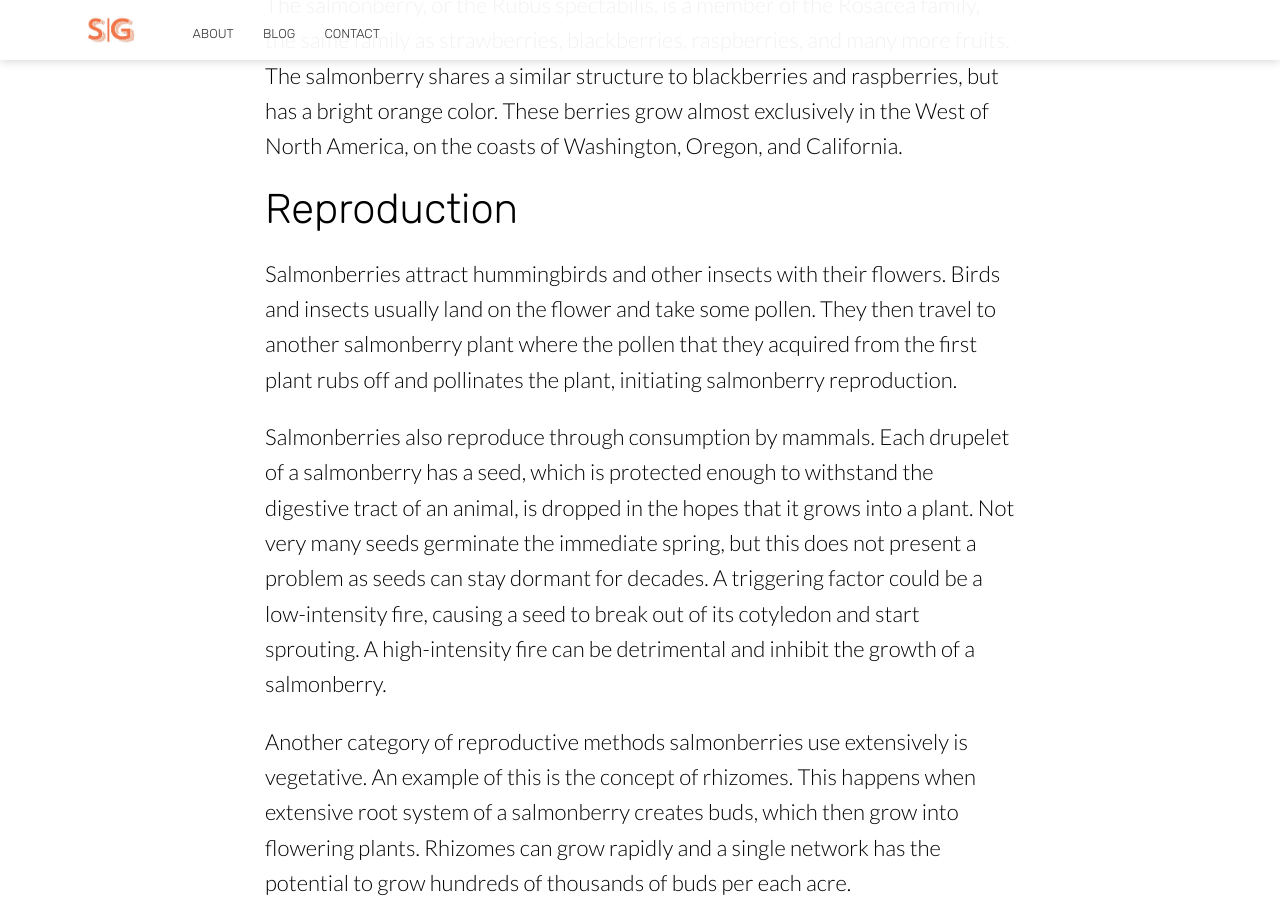
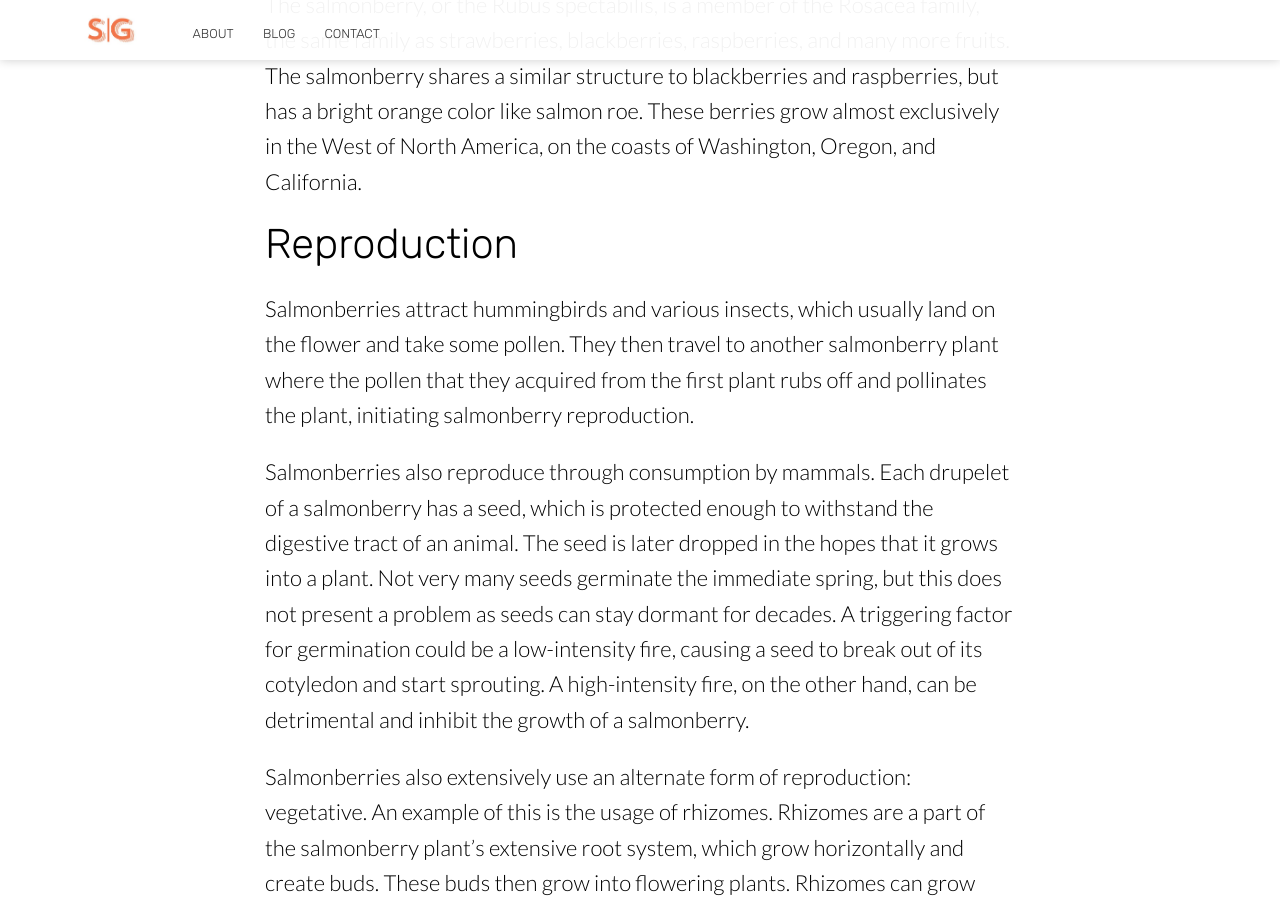
Before and after one commit to homologus/crowdsourcing, a Jekyll site: the page built from _posts/2018-02-25-salmonberry-reproduction.md, in a window 1280 px wide and 900 px high, scrolled down 1050 px. Built offline with Jekyll 4.4.1, drawn with Linux system fonts in a browser that asks for light colours; nearby versions of some CDN libraries; some of the changed text lies outside the part shown.

Commit message:
Add real text to the front page, and proofread blog posts

```diff
--- a/_posts/2018-02-25-salmonberry-reproduction.md
+++ b/_posts/2018-02-25-salmonberry-reproduction.md
@@ -10,16 +10,34 @@ author_staff_member: eric
 
 ## Overview
 
-The salmonberry, or the Rubus spectabilis, is a member of the Rosacea family, the same family as strawberries, blackberries, raspberries, and many more fruits. The salmonberry shares a similar structure to blackberries and raspberries, but has a bright orange color. These berries grow almost exclusively in the West of North America, on the coasts of Washington, Oregon, and California.
+The salmonberry, or the Rubus spectabilis, is a member of the Rosacea family, the same family as strawberries, blackberries, raspberries, and many more fruits.
+The salmonberry shares a similar structure to blackberries and raspberries, but has a bright orange color like salmon roe.
+These berries grow almost exclusively in the West of North America, on the coasts of Washington, Oregon, and California.
 
 ## Reproduction
 
-Salmonberries attract hummingbirds and other insects with their flowers. Birds and insects usually land on the flower and take some pollen. They then travel to another salmonberry plant where the pollen that they acquired from the first plant rubs off and pollinates the plant, initiating salmonberry reproduction.
+Salmonberries attract hummingbirds and various insects, which usually land on the flower and take some pollen.
+They then travel to another salmonberry plant where the pollen that they acquired from the first plant rubs off and pollinates the plant, initiating salmonberry reproduction.
 
-Salmonberries also reproduce through consumption by mammals. Each drupelet of a salmonberry has a seed, which is protected enough to withstand the digestive tract of an animal, is dropped in the hopes that it grows into a plant. Not very many seeds germinate the immediate spring, but this does not present a problem as seeds can stay dormant for decades. A triggering factor could be a low-intensity fire, causing a seed to break out of its cotyledon and start sprouting. A high-intensity fire can be detrimental and inhibit the growth of a salmonberry.
+Salmonberries also reproduce through consumption by mammals.
+Each drupelet of a salmonberry has a seed, which is protected enough to withstand the digestive tract of an animal.
+The seed is later dropped in the hopes that it grows into a plant.
+Not very many seeds germinate the immediate spring, but this does not present a problem as seeds can stay dormant for decades.
+A triggering factor for germination could be a low-intensity fire, causing a seed to break out of its cotyledon and start sprouting.
+A high-intensity fire, on the other hand, can be detrimental and inhibit the growth of a salmonberry.
 
-Another category of reproductive methods salmonberries use extensively is vegetative. An example of this is the concept of rhizomes. This happens when extensive root system of a salmonberry creates buds, which then grow into flowering plants. Rhizomes can grow rapidly and a single network has the potential to grow hundreds of thousands of buds per each acre.
+Salmonberries also extensively use an alternate form of reproduction: vegetative.
+An example of this is the usage of rhizomes.
+Rhizomes are a part of the salmonberry plant’s extensive root system, which grow horizontally and create buds.
+These buds then grow into flowering plants.
+Rhizomes can grow rapidly and a single network has the potential to grow hundreds of thousands of buds per acre.
 
-Another form of reproduction is layering. This is when one of the stems is fallen by something dropping on it, causing it to make contact with the ground. When there is a bud on the fallen stem, a new plant can sprout from the single bud, and layering occurs. This is another example of interconnected salmonberry plants growing off on another.
+Another form of reproduction is layering.
+This is when one of the stems is pushed over by something, causing it to make contact with the ground.
+When there is a bud on the fallen stem, a new plant can sprout from the single bud, and layering occurs.
+This is another example of interconnected salmonberry plants growing off one another.
 
-The last method of reproduction is basal sprouting. This is when multiple buds grow off of the base of the stem, and is particularly useful when the main aerial stems are damaged, as it can create a new set of stems for the plant to reproduce through. In a world where hunger is normal for a sixth of the global population, plant reproduction is important to study to maximize the output of food.
+The last method of reproduction is basal sprouting, when multiple buds grow off of the base of the stem.
+This is particularly useful when the main aerial stems are damaged, as it can create a new set of stems for the plant to reproduce through.
+
+In a world where chronic hunger is normal for a sixth of the global population, plant reproduction is important to study to maximize the output of food.
```
Also changed, not shown: _posts/2018-01-20-what-is-a-berry.md (deleted, +0 -12 lines), _posts/2018-02-11-introducing-salmonberry.md (+20 -7 lines), _posts/2018-03-02-flavonoids.md (+14 -4 lines), _posts/2018-03-06-sequencing-centers.md (+13 -5 lines), index.html (+16 -29 lines).
